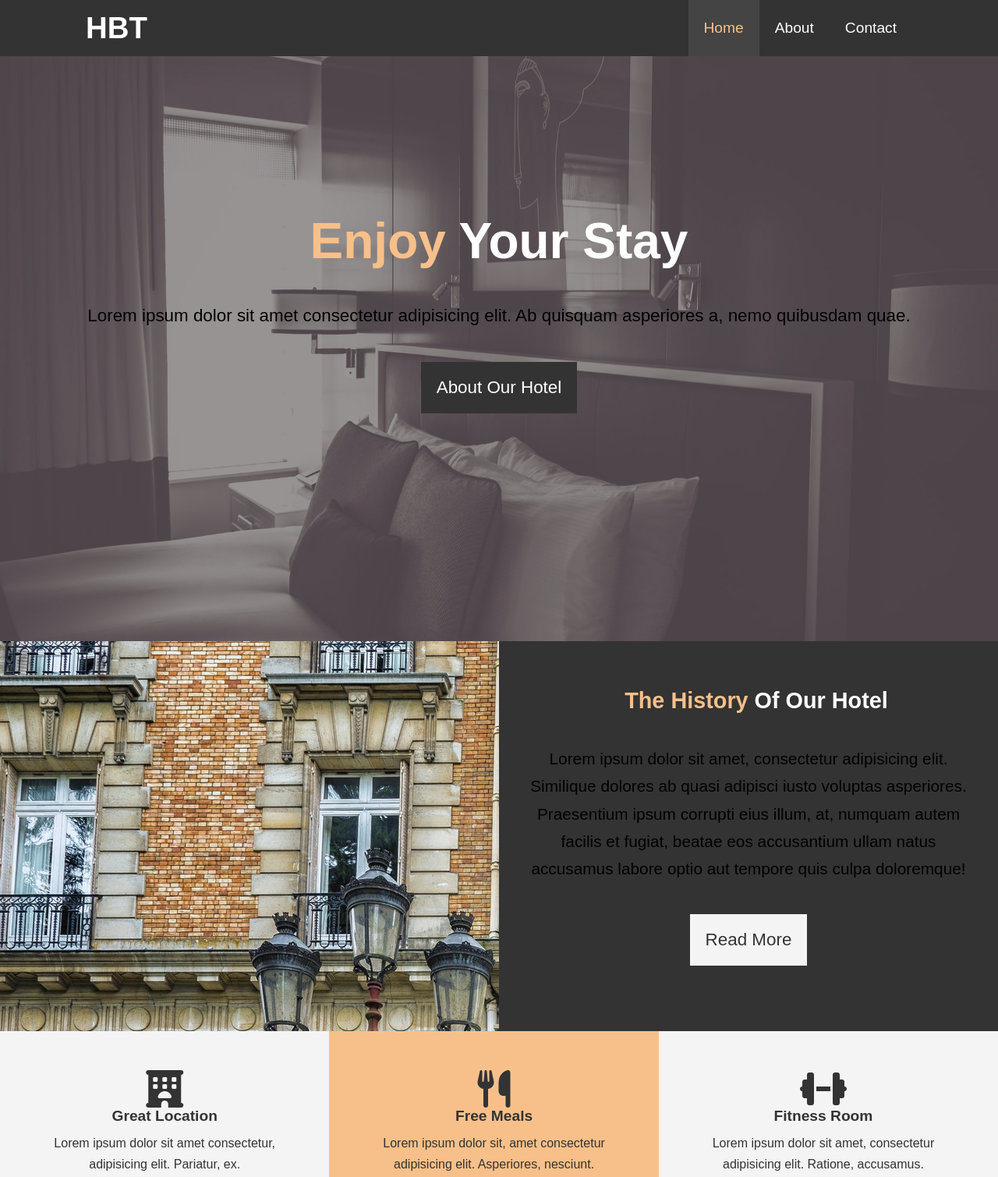
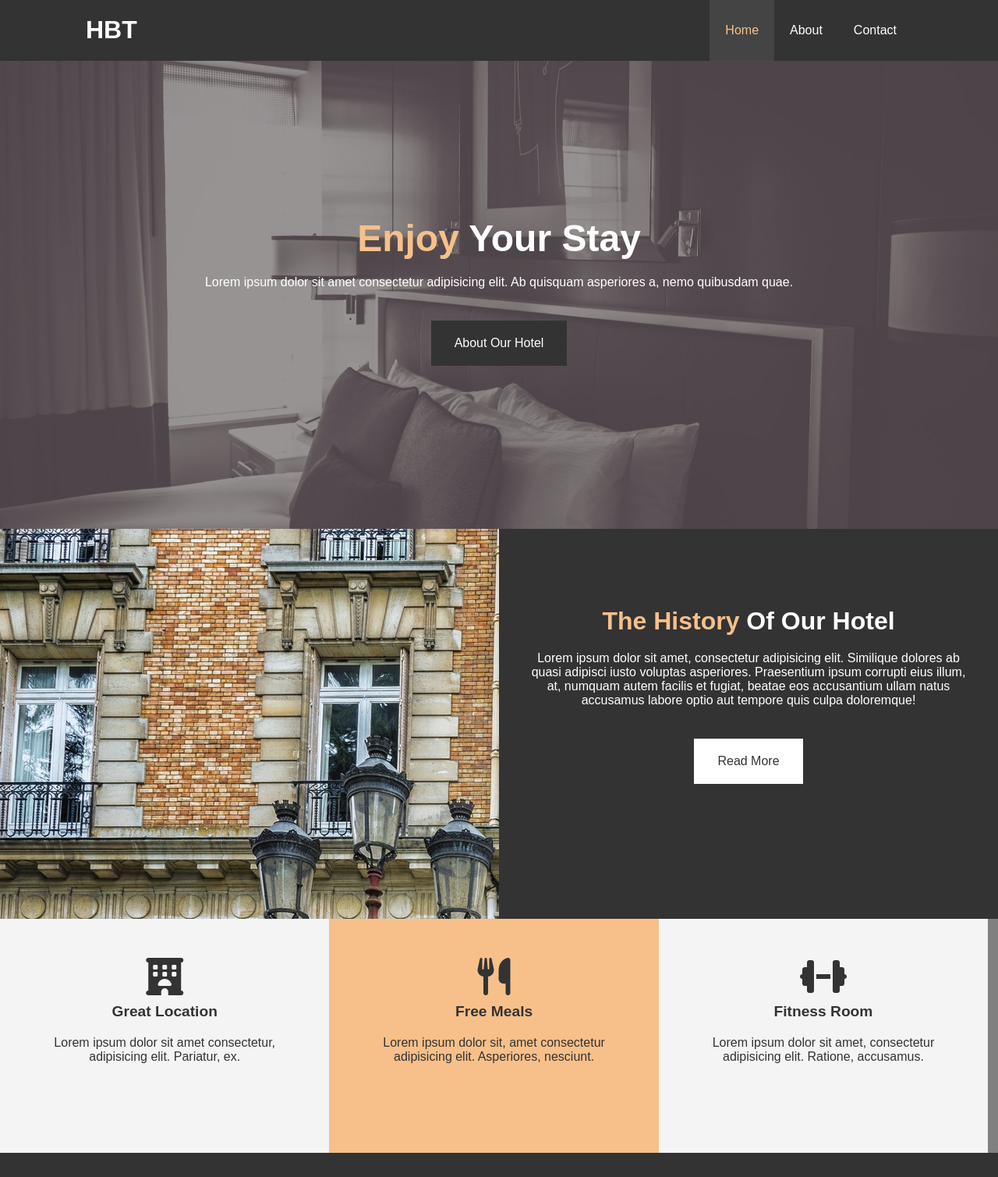
Before and after one commit to belobradi/HotelWebsite, a plain HTML site: page index.html in a window 1280 px wide. Shown: the top 1509 px of the page at 78% size. Drawn offline with Linux system fonts and the light colour scheme.

Commit message:
index/css rework

```diff
--- a/css/style.css
+++ b/css/style.css
@@ -7,16 +7,20 @@
 
 body {
     background: gray;
+    color: #fff;
+    /* font-size: 16px; */
 }
 
+h1 {font-size: 16px;}
+h2 {font-size: 32px;}
+h3 {font-size: 48px;}
+h4 {font-size: 64px;}
+h5 {font-size: 80px;}
+
 /* Global */
-h1 {
-    color: #fff;
-}
 
-p {
-    line-height: 1.7em;
-    font-size: 1.3em;
+h1, h2, h3, h4, h5 {
+    padding-bottom: 20px;
 }
 
 a {
@@ -28,34 +32,52 @@ ul {
     list-style: none;
 }
 
-span {
-    color: #f7c08a;
-}
-
-.active {
-    background: #444444;
-    color: #f7c08a;
-}
-
 .container {
     max-width: 1100px;
     margin: auto;
     padding: 0 20px;
+    text-align: center;
+}
+
+.bg-orange {
+    background: #f7c08a;
+}
+
+.bg-dark {
+    background: #333;
+}
+
+.bg-light {
+    background: #f4f4f4;
+}
+
+.txt-primary {
+    color: #f7c08a;
+}
+
+.btn {
+    padding: 20px 30px;
+    background: #333;
+    display: inline-block;
+}
+
+.btn:hover {
+    background: #f7c08a;
+    color: #333;
+}
+
+.btn-light {
+    background: #fff;
+    color: #333;
 }
 
 /* navbar */
 
 #navbar {
     overflow: auto;
-    background: #333;
-    line-height: 2em;
 }
 
-#navbar a{
-    font-size: 1.2em;
-}
-
-#navbar h1 {
+#navbar h2 {
     float: left;
     padding-top: 20px;
 }
@@ -70,15 +92,11 @@ span {
 
 #navbar ul li a {
     display: block;
-    padding: 20px;
+    padding: 30px 20px;
 }
 
-#navbar ul li a {
-    display: block;
-    padding: 20px;
-}
-
-#navbar ul li a:hover {
+#navbar ul li a:hover,
+.active {
     background: #444444;
     color: #f7c08a;
 }
@@ -86,39 +104,17 @@ span {
 /* showcase */
 
 #showcase {
-    background-image: url(/img/showcase.jpg);
-    height: 750px;
-    background-size: cover;
-    background-position: center;
+    background: url(/img/showcase.jpg) center center/cover;
+    height: 600px;
     overflow: auto;
-    text-align: center;
 }
 
-#showcase-content {
+#showcase h3 {
     margin-top: 200px;
 }
 
-#showcase-content h1 {
-    font-size: 4em;
-    font-weight: 900;
+#showcase p {
     margin-bottom: 40px;
-}
-
-#showcase-content p {
-    font-size: 1.4em;
-    margin-bottom: 40px;
-}
-
-#showcase-content a {
-    font-size: 1.4em;
-    padding: 20px;
-    background: #333333;
-    display: inline-block;
-}
-
-#showcase-content a:hover {
-    background: #f7c08a;
-    color: #333;
 }
 
 /* history */
@@ -133,67 +129,40 @@ span {
     height: 100%;
 }
 
-#his-content {
+#his-text {
     float: left;
-    background: #333;
+    text-align: center;
     width: 50%;
     height: 100%;
-    text-align: center;
 }
 
-#his-content h1 {
-    text-align: center;
-    font-size: 1.8em;
-    margin: 60px 20px 40px 40px;
+#his-text h2 {
+    padding-top: 100px;
 }
 
-#his-content p{
+#his-text p{
     margin: 0 40px;
 }
 
-#his-content a{
-    display: inline-block;
-    color: #333;
-    background: #f4f4f4;
-    padding: 20px;
-    font-size: 1.4em;
+#his-text a{
     margin-top: 40px;
-}
-#his-content a:hover {
-    background: #f7c08a;
 }
 
 /* Description */
 #desctiption {
-    height: 310px;
-    background: #f4f4f4;
+    height: 300px;
     color: #333;
 }
 
-.bg-orange {
-    background: #f7c08a;
-}
-
-#desctiption #accessories {
-    float: left;
-    width: 33.33%;
-    height: 100%;
-}
-
 #desctiption h1 {
-    color: #333;
-    padding-bottom: 10px;
-}
-
-#desctiption p {
+    padding-top: 10px;
 }
 
 /* Footer */
 
 footer {
-    height: 100px;
+    height: 80px;
     text-align: center;
-    background: #444444;
     padding: 35px;
 }
 
@@ -313,18 +282,6 @@ form textarea {
     height: 200px;
 }
 
-.btn {
-    background: #333333;
-    padding: 13px 20px;
-    color: #fff;
-    font-size: 1.2em;
-    border: none;
-}
-.btn:hover {
-    color: #444444;
-    background: #f7c08a;
-}
-
 #contact-info {
     background: #333333;
     overflow: auto;
--- a/index.html
+++ b/index.html
@@ -10,9 +10,9 @@
 </head>
 <body>
     <header>
-        <div id="navbar">
+        <div id="navbar" class="bg-dark">
             <div class="container">
-                <h1><a href="index.html">HBT</a></h1>
+                <h2><a href="index.html">HBT</a></h1>
                 <ul>
                     <li><a href="index.html" class="active">Home</a></li>
                     <li><a href="about.html">About</a></li>
@@ -24,23 +24,21 @@
     <main>
         <section id="showcase">
             <div class="container">
-                <div id="showcase-content">
-                    <h1><span>Enjoy</span> Your Stay</h1>
-                    <p>Lorem ipsum dolor sit amet consectetur adipisicing elit. Ab quisquam asperiores a, nemo quibusdam quae.</p>
-                    <a href="#">About Our Hotel</a>
-                </div>
+                <h3><span class="txt-primary">Enjoy</span> Your Stay</h1>
+                <p>Lorem ipsum dolor sit amet consectetur adipisicing elit. Ab quisquam asperiores a, nemo quibusdam quae.</p>
+                <a href="about.html" class="btn">About Our Hotel</a>
             </div>
         </section>
         <section id="history">
             <div id="his-image"></div>
-            <div id="his-content">
-                <h1><span>The History</span> Of Our Hotel</h1>
+            <div id="his-text" class="bg-dark">
+                <h2><span class="txt-primary">The History</span> Of Our Hotel</h1>
                 <p>Lorem ipsum dolor sit amet, consectetur adipisicing elit. Similique dolores ab quasi adipisci iusto voluptas asperiores. Praesentium ipsum corrupti eius illum, at, numquam autem facilis et fugiat, beatae eos accusantium ullam natus accusamus labore optio aut tempore quis culpa doloremque!</p>
-                <a href="#">Read More</a>
+                <a href="about.html" class="btn btn-light">Read More</a>
             </div>
         </section>
         <section id="desctiption">
-            <div class="three-in-raw">
+            <div class="three-in-raw bg-light">
                 <i class="fa-solid fa-hotel fa-3x"></i>
                 <h1>Great Location</h1>
                 <p>Lorem ipsum dolor sit amet consectetur, adipisicing elit. Pariatur, ex.</p>
@@ -50,14 +48,14 @@
                 <h1>Free Meals</h1>
                 <p>Lorem ipsum dolor sit, amet consectetur adipisicing elit. Asperiores, nesciunt.</p>
             </div>
-            <div class="three-in-raw">
+            <div class="three-in-raw bg-light">
                 <i class="fa-solid fa-dumbbell fa-3x"></i>
                 <h1>Fitness Room</h1>
                 <p>Lorem ipsum dolor sit amet, consectetur adipisicing elit. Ratione, accusamus.</p>
             </div>
         </section>
     </main>
-    <footer>
+    <footer class="bg-dark">
         <p>Hotel BT &#169; 2022, All RIghts Reserved</p>
     </footer>
 </body>
```
